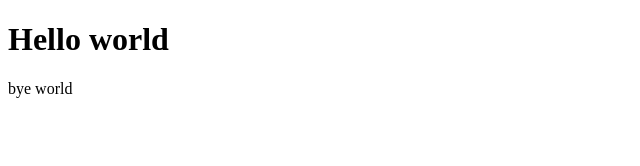
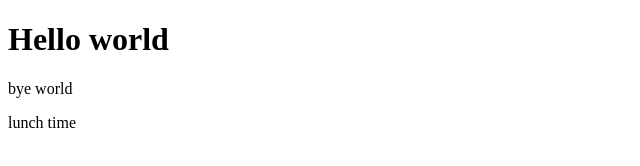
Before and after one commit to Danti8686/Danti-groups, a plain HTML site: page index.html in a window 1280 px wide. Shown: the full height of the page, 0-640 px from the left. Drawn offline with Linux system fonts and the light colour scheme.

Commit message:
lunch-time

```diff
--- a/index.html
+++ b/index.html
@@ -9,5 +9,7 @@
 <body>
     <h1>Hello world</h1>
     <p>bye world</p>
+<p>lunch time</p>
+
 </body>
 </html>
```
